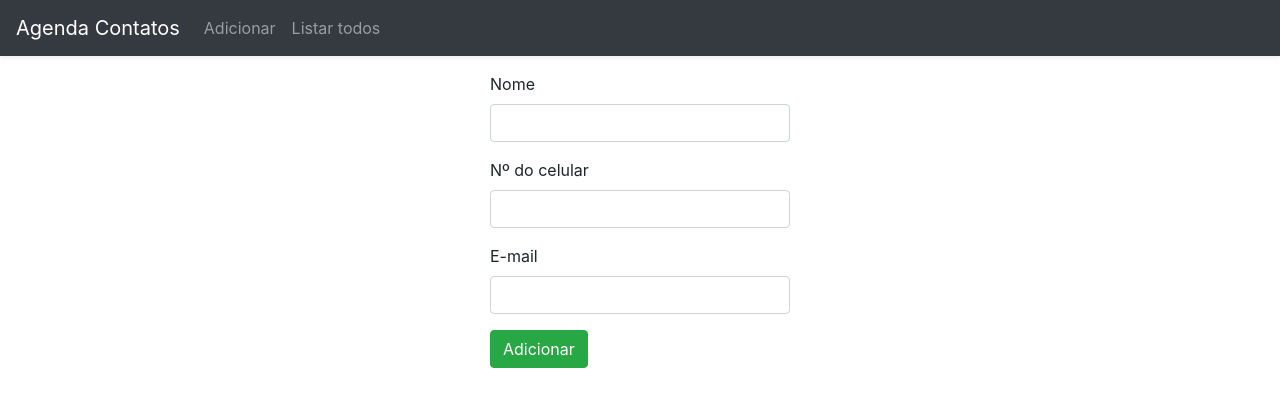
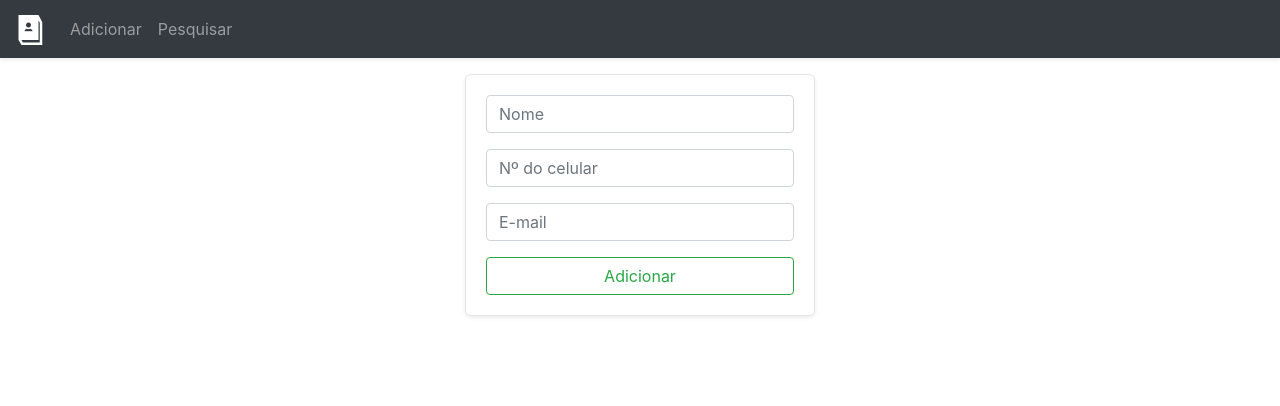
Before and after one commit to patricksouza/agenda-vuejs-nodejs, a Vue app: page /criar in a window 1280 px wide. Shown: the top 406 px of the page. Built offline with nearby package versions, Linux system fonts and the light colour scheme; the HTML template or start-up script is replaced by a standard one.

Commit message:
Versão 1.0.9

```diff
--- a/app/routes/user.route.js
+++ b/app/routes/user.route.js
@@ -19,6 +19,9 @@ module.exports = app=>{
     //Deletar um contato
     router.delete('/excluir/:id',user.delete);
 
+    //Deletar todos
+    router.delete('/excluirTodos',user.deleteAll);
+
     //Atualizar um contato
     router.put('/editar/:id',user.update);
 
--- a/src/App.vue
+++ b/src/App.vue
@@ -1,14 +1,14 @@
 <template>
     <div id="app">
         <nav class="navbar navbar-expand navbar-dark bg-dark shadow-sm">
-            <a href="#" class="navbar-brand">Agenda Contatos</a>
+            <a href="#" class="navbar-brand"><img src="../src/assets/img/agenda.png" alt=""></a>
             <div class="navbar-nav mr-auto">
                 <li class="nav-item">
                     <a href="/criar" class="nav-link">Adicionar</a>
                     <!--  <router-link to="/criar">Adicionar</router-link>-->
                 </li>
-                <li class="nav-item">
-                    <a href="/contatos" class="nav-link">Listar todos</a>
+                <li>
+                    <a href="/contatos" class="nav-link">Pesquisar</a>
                 </li>
             </div>
         </nav>
--- a/src/components/addContato.vue
+++ b/src/components/addContato.vue
@@ -1,25 +1,25 @@
 <template>
-    <div class="submit-form">
+    <div class="submit-form shadow-sm">
         <div v-if="!submitted">
             <div class="form-group">
-                <label for="nome">Nome</label>
-                <input type="text" class="form-control" id="nome" required v-model="inputs.nome" name="nome" />
+                <!--<label for="nome">Nome</label>-->
+                <input type="text" class="form-control" id="nome" required v-model="inputs.nome" name="nome" placeholder="Nome"/>
             </div>
 
             <div class="form-group">
-                <label for="ncelular">Nº do celular</label>
-                <input class="form-control" id="ncelular" required v-model="inputs.ncelular" name="ncelular" />
+                <!--<label for="ncelular">Nº do celular</label>-->
+                <input class="form-control" id="ncelular" required v-model="inputs.ncelular" placeholder="Nº do celular" name="ncelular" />
             </div>
             <div class="form-group">
-                <label for="email">E-mail</label>
-                <input class="form-control" id="email" required v-model="inputs.email" name="email" />
+                <!--<label for="email">E-mail</label>-->
+                <input class="form-control" id="email" required v-model="inputs.email" name="email"  placeholder="E-mail"/>
             </div>
-            <button @click="sendInputs" class="btn btn-success">Adicionar</button>
+            <button @click="sendInputs" class="btn btn-outline-success btn-block">Adicionar</button>
         </div>
 
         <div v-else>
             <h4>Contato adicionado com sucesso!</h4>
-            <button class="btn btn-success" @click="add">Voltar</button>
+            <button class="btn btn-outline-success btn-block" @click="add">Voltar</button>
         </div>
     </div>
 </template>
@@ -65,8 +65,11 @@
 </script>
 
 <style>
-.submit-form {
-  max-width: 300px;
-  margin: auto;
-}
+    .submit-form {
+        max-width: 350px;
+        margin: auto;
+        border:0.5px solid rgba(0,0,0,0.1);
+        border-radius: 2%;
+        padding:20px;
+    }
 </style>
--- a/src/components/contatos.vue
+++ b/src/components/contatos.vue
@@ -0,0 +1,70 @@
+<template>
+  <div v-if="currentTutorial" class="edit-form">
+    <h4>Tutorial</h4>
+    <form>
+      <div class="form-group">
+        <label for="title">Title</label>
+       <input type="text" class="form-control" id="title"
+        />
+      </div>
+      <div class="form-group">
+        <label for="description">Description</label>
+        <input type="text" class="form-control" id="description"
+        />
+      </div>
+
+      <div class="form-group">
+        <label><strong>Status:</strong></label>
+      </div>
+    </form>
+
+    <button class="badge badge-danger mr-2"
+    >
+      Delete
+    </button>
+
+    <button type="submit" class="badge badge-success"
+
+    >
+      Update
+    </button>
+    <p>{{ message }}</p>
+  </div>
+
+  <div v-else>
+    <br />
+    <p>Please click on a Tutorial...</p>
+  </div>
+</template>
+
+<script>
+
+  import contatoDataService from '../services/contatoDataService';
+
+  export default {
+      name:'nome',
+      data(){
+        return{
+          currentContato: null,
+          message:''
+        };
+      },
+      methods:{
+        getContato(id) {
+          contatoDataService.get(id)
+        .then(response => {
+          this.currentContato = response.data;
+          console.log(response.data);
+        }).catch(e => {
+          console.log(e);
+        });
+    }
+      }
+  }
+</script>
+<style>
+.edit-form {
+  max-width: 300px;
+  margin: auto;
+}
+</style>
--- a/src/components/listaContato.vue
+++ b/src/components/listaContato.vue
@@ -2,55 +2,43 @@
     <div class="list row">
         <div class="col-md-8">
             <div class="input-group mb-3">
-        <input type="text" class="form-control" placeholder="Search by title"
-          v-model="title"/>
+                <input type="text" class="form-control" placeholder="Pesquisar por nome" v-model="nome" />
                 <div class="input-group-append">
-          <button class="btn btn-outline-secondary" type="button"
-            @click="searchTitle"
-          >
-            Search
+                    <button class="btn btn-outline-secondary" type="button" @click="searchTitle">
+                        Pesquisar
                     </button>
                 </div>
             </div>
         </div>
         <div class="col-md-6">
-      <h4>Tutorials List</h4>
+            <h4>Lista de contatos</h4>
             <ul class="list-group">
-        <li class="list-group-item"
-          :class="{ active: index == currentIndex }"
-          v-for="(contato, index) in contatos"
-          :key="index"
-          @click="setActiveContatos(contato, index)"
-        >
+                <li class="list-group-item" :class="{active: index == currentIndex}" v-for="(contato, index) in contatos" :key="index" @click="setActiveContatos(contato, index)">
                     {{ contato.nome }}
                 </li>
             </ul>
 
             <button class="m-3 btn btn-sm btn-danger" @click="removeAllContatos">
-        Remove All
+                Remover todos
             </button>
         </div>
-    <div class="col-md-6">
+        <div class="col-md-8">
             <div v-if="currentContato">
-        <h4>Tutorial</h4>
+                <h4>Contato</h4>
                 <div>
-          <label><strong>Title:</strong></label> {{ currentContato.nome }}
+                    <label><strong>Nome:</strong></label> {{ currentContato.nome }}
                 </div>
                 <div>
-          <label><strong>Description:</strong></label> {{ currentContato.email }}
+                    <label><strong>E-mail:</strong></label> {{ currentContato.email }}
                 </div>
                 <div>
                     <label><strong>Nº celular:</strong></label> {{ currentContato.ncelular }}
                 </div>
 
-        <a class="badge badge-warning"
-          :href="'/tutorials/' + currentContato.id" >
-          Edit
-        </a>
+                <!--<a class="badge badge-warning" :href="'/tutorials/' + currentContato.id">Editar</a>-->
+                <a class="btn btn-sm btn-info" :href="'/editar/' + currentContato.id">Editar</a>
             </div>
             <div v-else>
-        <br />
-        <p>Please click on a Tutorial...</p>
             </div>
         </div>
     </div>
@@ -59,55 +47,53 @@
 <script>
     import contatoDataService from '../services/contatoDataService';
 
-    export default{
+    export default {
         name: 'contatos-lista',
-        data(){
-            return{
-                contatos:[],
-                currentContato:null,
-                currentIndex:-1,
-                title: ''
+        data() {
+            return {
+                contatos: [],
+                currentContato: null,
+                currentIndex: -1,
+                nome: ''
             };
         },
-        methods:{
-            retrieveContatos(){
-                contatoDataService.getAll().then(response=>{
+        methods: {
+            retrieveContatos() {
+                    contatoDataService.getAll().then(response => {
                         console.log(response.data);
-                }).catch(e=>{
+                    }).catch(e => {
                         console.log(e);
                     });
                 },
-            refreshList(){
+                refreshList() {
                     this.retrieveContatos();
                     this.currentContato = null;
                     this.currentIndex = -1;
                 },
-            setActiveContatos(contato,index){
+                setActiveContatos(contato, index) {
                     this.currentContato = contato;
                     this.currentIndex = index;
                 },
-            removeAllContatos(){
-                contatoDataService.deleteAll().then(response =>{
+                removeAllContatos() {
+                    contatoDataService.deleteAll().then(response => {
                         console.log(response.data);
                         this.refreshList();
-                }).catch(e=>{
+                    }).catch(e => {
                         console.log(e);
                     });
                 },
                 searchTitle() {
-                contatoDataService.findByTitle(this.title)
+                    contatoDataService.findByNome(this.nome)
                         .then(response => {
                             this.contatos = response.data;
                             console.log(response.data);
-                    })
-                    .catch(e => {
+                        }).catch(e => {
                             console.log(e);
                         });
                 }
         },
-            mounted(){
+        mounted() {
             this.retrieveContatos();
         }
     };
-
 </script>
--- a/src/router.js
+++ b/src/router.js
@@ -3,6 +3,7 @@ import Router from "vue-router";
 
 import Home from '@/components/listaContato';
 import Criar from '@/components/addContato';
+import Editar from '@/components/contatos';
 
 Vue.use(Router);
 
@@ -13,20 +14,17 @@ export default new Router({
             path:'/',
             alias:'/contatos',
             name:'listar-contatos',
-            //component:() => import('./components/listaContato')
             component: Home
         },
         {
-            path:'/pesquisar',
-            name:'pesquisar',
-            component: () => import('./components/pesqContato')
-
+            path:'/editar/:id',
+            name:'editar-form',
+            component:()=> Editar
         },
         {
             path:'/criar',
             name:'criar',
             component: Criar
-            //component: () => import('./components/addContato')
         }
     ]
 });
--- a/src/services/contatoDataService.js
+++ b/src/services/contatoDataService.js
@@ -22,8 +22,10 @@ class contatoDataService{
     }
 
     deleteAll(contato){
-        return http.get(`/contato?c=${contato}`);
+        return http.get(`/api/excluir/?c=${contato}`);
     }
-
+    findByNome(nome) {
+        return http.get(`/api/procurar?q=${nome}`);
+     }
 }
 export default new contatoDataService();
```
Also changed, not shown: vue-js-client-crud/package.json (deleted, +0 -10 lines), src/assets/img/agenda.png (added), src/components/pesqContato.vue (deleted). Lines whose indentation alone changed are shown as unchanged.
